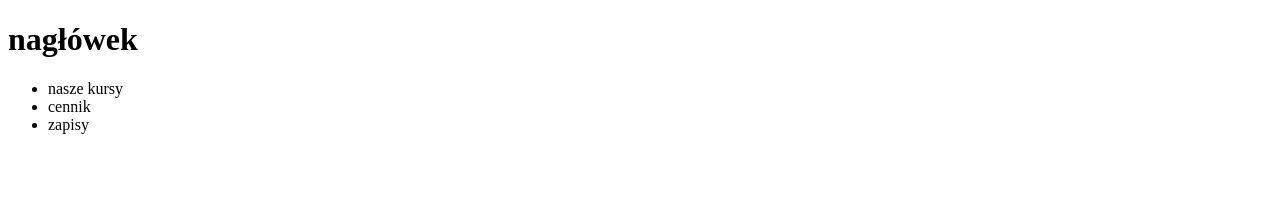
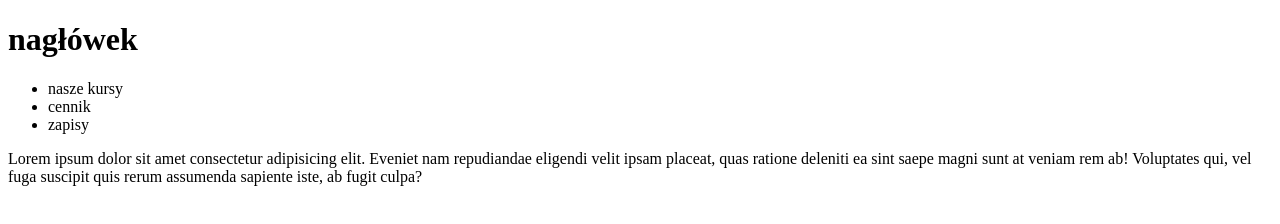
Before and after one commit to Lukasz-Banasiak/goit, a plain HTML site: page index.html in a window 1280 px wide. Drawn offline with Linux system fonts and the light colour scheme.

Commit message:
Update index.html

```diff
--- a/index.html
+++ b/index.html
@@ -13,5 +13,6 @@
         <li>cennik</li>
         <li>zapisy</li>
     </ul>
+    <p>Lorem ipsum dolor sit amet consectetur adipisicing elit. Eveniet nam repudiandae eligendi velit ipsam placeat, quas ratione deleniti ea sint saepe magni sunt at veniam rem ab! Voluptates qui, vel fuga suscipit quis rerum assumenda sapiente iste, ab fugit culpa?</p>
 </body>
 </html>
```
